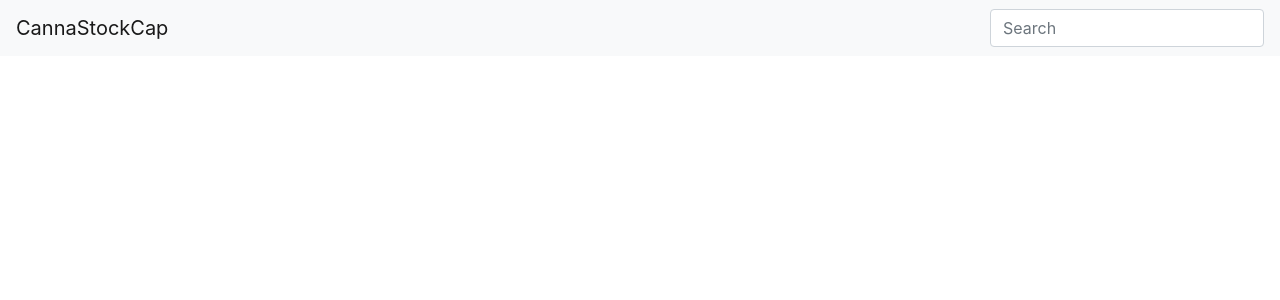
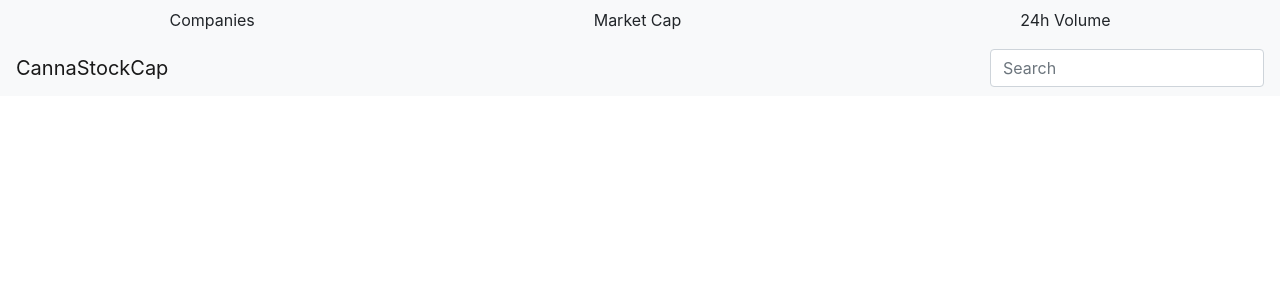
Before and after one commit to bojanstef/cannastockcap, a React (Create React App) app: page / in a window 1280 px wide. Shown: the top 300 px of the page. Built offline with nearby package versions, Linux system fonts and the light colour scheme.

Commit message:
Added simple toolbar

```diff
--- a/src/App.js
+++ b/src/App.js
@@ -7,7 +7,11 @@ class App extends Component {
         return (
             <div className="App">
                 {/* Create a <Toolbar /> element. */}
-                {/* Todo */}
+                <nav class="nav nav-pills nav-fill navbar-light bg-light">
+                    <a class="nav-item nav-link disabled">Companies</a>
+                    <a class="nav-item nav-link disabled">Market Cap</a>
+                    <a class="nav-item nav-link disabled">24h Volume</a>
+                </nav>
 
                 {/* Create a <Navbar /> element. */}
                 <nav className="navbar navbar-expand-md navbar-light bg-light">
```
